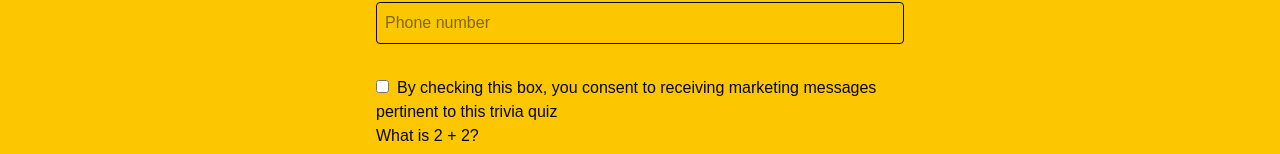
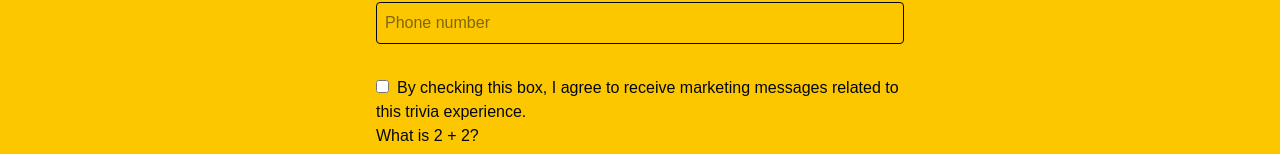
Before and after one commit to rachidatecs/next-express-prisma, a Next.js app in the folder apps/web/: page / in a window 1280 px wide. Shown: the part 179-333 px from the top of the page. Built offline with nearby package versions, Linux system fonts and the light colour scheme; no server answers.

Commit message:
Consent checkbox 2

```diff
--- a/apps/web/app/page.tsx
+++ b/apps/web/app/page.tsx
@@ -37,7 +37,7 @@ export default function Page1() {
           onChange={(e) => setConsent(e.target.checked)}
           className="mr-2"
         />
-        By checking this box, you consent to receiving marketing messages pertinent to this trivia quiz
+        By checking this box, I agree to receive marketing messages related to this trivia experience.
       </label>
 
       <p className="mb-2">What is 2 + 2?</p>
```
